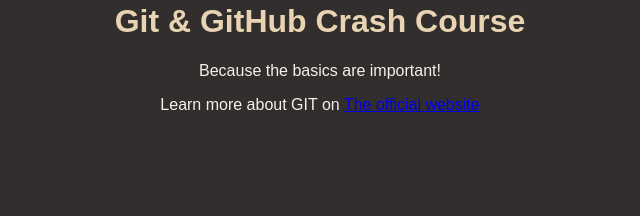
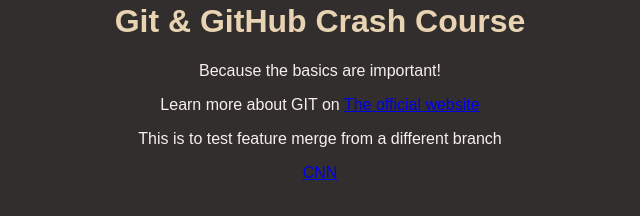
Before and after one commit to psalgaocar/git-crash-course, a plain HTML site: page index.html in a window 1280 px wide. Shown: the part 166-382 px from the top of the page, without its empty margins (320-960 px from the left). Drawn offline with Linux system fonts and the light colour scheme.

Commit message:
some links and extras

```diff
--- a/index.html
+++ b/index.html
@@ -12,5 +12,7 @@
     <h1>Git & GitHub Crash Course</h1>
     <p>Because the basics are important!</p>
     <p>Learn more about GIT on <a href="https://git-scm.com/book/en/v2">The official website</a></p>
+    <p> This is to test feature merge from a different branch</p>
+    <a href="http://www.cnn.com">CNN</a>
   </body>
 </html>
```
